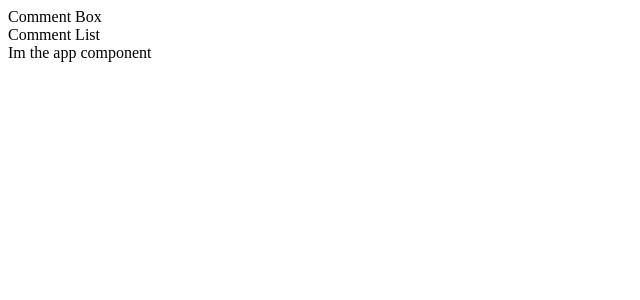
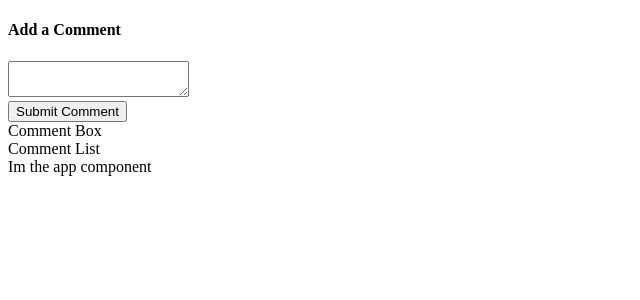
Before and after one commit to fossomickael/testing, a React (Create React App) app: page / in a window 1280 px wide. Shown: the top 300 px of the page, without its empty margins (0-640 px from the left). Built offline with nearby package versions, Linux system fonts and the light colour scheme.

Commit message:
update CommentBox Component

```diff
--- a/src/components/CommentBox.js
+++ b/src/components/CommentBox.js
@@ -1,5 +1,18 @@
-import React from "react";
+import React, { Component } from "react";
 
-export default () => {
-  return <div>Comment Box</div>;
-};
+class CommentBox extends Component {
+  render() {
+    return (
+      <form>
+        <h4>Add a Comment</h4>
+        <textarea />
+        <div>
+          <button>Submit Comment </button>
+        </div>
+        Comment Box
+      </form>
+    );
+  }
+}
+
+export default CommentBox;
```
